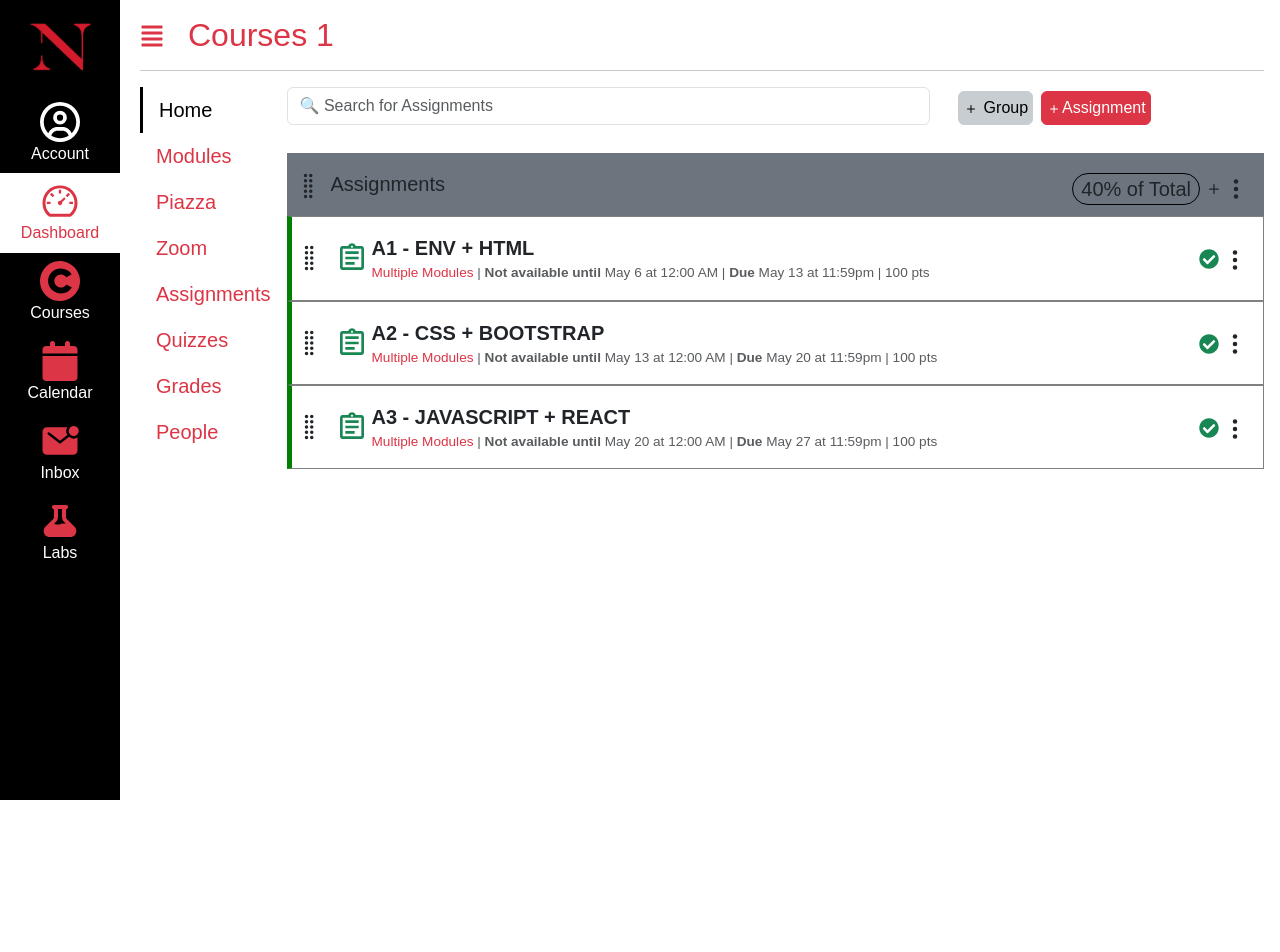
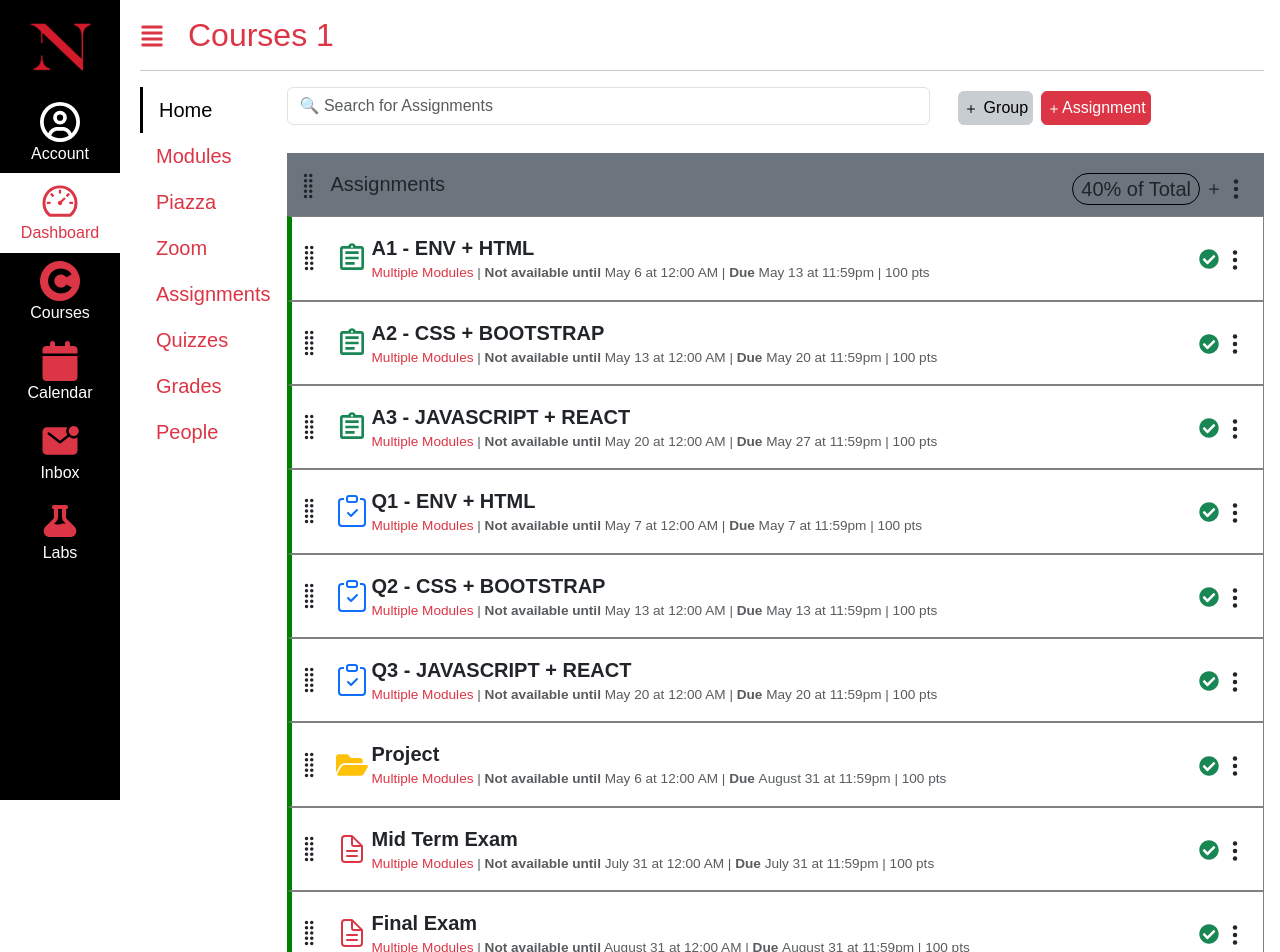
Before and after one commit to theinhumaneme/cs5610-kambaz-fa-25-kalyan-mudumby, a Next.js app: page /Courses/1/Assignments in a window 1280 px wide. Shown: the top 952 px of the page. Before the commit the page ends 800 px from the top, so only its background shows below. Built offline with nearby package versions, Linux system fonts and the light colour scheme.

Commit message:
add quiz project and modules

```diff
--- a/app/(Kambaz)/Courses/[cid]/Assignments/page.tsx
+++ b/app/(Kambaz)/Courses/[cid]/Assignments/page.tsx
@@ -1,10 +1,12 @@
 import Link from "next/link";
 import TopToolBar from "../Modules/TopToolBar";
-import { Container, ListGroup, ListGroupItem } from "react-bootstrap";
+import { ListGroup, ListGroupItem } from "react-bootstrap";
 import { BsGripVertical } from "react-icons/bs";
-import ModuleControlButton from "../Modules/ModuleControlButton";
 import LessonControlButton from "../Modules/LessonControlsButton";
 import { MdOutlineAssignment } from "react-icons/md";
+import { BsClipboardCheck } from "react-icons/bs";
+import { FaFolderOpen } from "react-icons/fa";
+import { IoDocumentTextOutline } from "react-icons/io5";
 import AssignmentControls from "../Modules/AssignmentControls";
 
 export default function Assignments() {
@@ -72,6 +74,114 @@ export default function Assignments() {
               <LessonControlButton />
             </ListGroupItem>
           </Link>
+          <Link
+            href="/Courses/1234/quiz/123"
+            className="wd-quiz-link text-decoration-none"
+          >
+            <ListGroupItem className="wd-lesson p-3 ps-1 d-flex align-items-center">
+              <BsGripVertical className="me-2 fs-3" />
+              <BsClipboardCheck className="text-primary p-1 fs-1" />
+              <div className="flex-grow-1">
+                <div className="fw-bold">Q1 - ENV + HTML</div>
+                <div className="text-muted" style={{ fontSize: "0.85rem" }}>
+                  <span className="text-danger">Multiple Modules</span> |{" "}
+                  <strong>Not available until</strong> May 7 at 12:00 AM |{" "}
+                  <strong>Due </strong> May 7 at 11:59pm | 100 pts
+                </div>
+              </div>
+              <LessonControlButton />
+            </ListGroupItem>
+          </Link>
+          <Link
+            href="/Courses/1234/Quiz/123"
+            className="wd-quiz-link text-decoration-none"
+          >
+            <ListGroupItem className="wd-lesson p-3 ps-1 d-flex align-items-center">
+              <BsGripVertical className="me-2 fs-3" />
+              <BsClipboardCheck className="text-primary p-1 fs-1" />
+              <div className="flex-grow-1">
+                <div className="fw-bold">Q2 - CSS + BOOTSTRAP</div>
+                <div className="text-muted" style={{ fontSize: "0.85rem" }}>
+                  <span className="text-danger">Multiple Modules</span> |{" "}
+                  <strong>Not available until</strong> May 13 at 12:00 AM |{" "}
+                  <strong>Due </strong> May 13 at 11:59pm | 100 pts
+                </div>
+              </div>
+              <LessonControlButton />
+            </ListGroupItem>
+          </Link>
+          <Link
+            href="/Courses/1234/Quiz/123"
+            className="wd-quiz-link text-decoration-none"
+          >
+            <ListGroupItem className="wd-lesson p-3 ps-1 d-flex align-items-center">
+              <BsGripVertical className="me-2 fs-3" />
+              <BsClipboardCheck className="text-primary p-1 fs-1" />
+              <div className="flex-grow-1">
+                <div className="fw-bold">Q3 - JAVASCRIPT + REACT</div>
+                <div className="text-muted" style={{ fontSize: "0.85rem" }}>
+                  <span className="text-danger">Multiple Modules</span> |{" "}
+                  <strong>Not available until</strong> May 20 at 12:00 AM |{" "}
+                  <strong>Due </strong> May 20 at 11:59pm | 100 pts
+                </div>
+              </div>
+              <LessonControlButton />
+            </ListGroupItem>
+          </Link>
+          <Link
+            href="/Courses/1234/Project/123"
+            className="wd-project-link text-decoration-none"
+          >
+            <ListGroupItem className="wd-lesson p-3 ps-1 d-flex align-items-center">
+              <BsGripVertical className="me-2 fs-3" />
+              <FaFolderOpen className="text-warning p-1 fs-1" />
+              <div className="flex-grow-1">
+                <div className="fw-bold">Project</div>
+                <div className="text-muted" style={{ fontSize: "0.85rem" }}>
+                  <span className="text-danger">Multiple Modules</span> |{" "}
+                  <strong>Not available until</strong> May 6 at 12:00 AM |{" "}
+                  <strong>Due </strong> August 31 at 11:59pm | 100 pts
+                </div>
+              </div>
+              <LessonControlButton />
+            </ListGroupItem>
+          </Link>
+          <Link
+            href="/Courses/1234/Exam/123"
+            className="wd-exam-link text-decoration-none"
+          >
+            <ListGroupItem className="wd-lesson p-3 ps-1 d-flex align-items-center">
+              <BsGripVertical className="me-2 fs-3" />
+              <IoDocumentTextOutline className="text-danger p-1 fs-1" />
+              <div className="flex-grow-1">
+                <div className="fw-bold">Mid Term Exam</div>
+                <div className="text-muted" style={{ fontSize: "0.85rem" }}>
+                  <span className="text-danger">Multiple Modules</span> |{" "}
+                  <strong>Not available until</strong> July 31 at 12:00 AM |{" "}
+                  <strong>Due </strong> July 31 at 11:59pm | 100 pts
+                </div>
+              </div>
+              <LessonControlButton />
+            </ListGroupItem>
+          </Link>
+          <Link
+            href="/Courses/1234/Exam/123"
+            className="wd-exam-link text-decoration-none"
+          >
+            <ListGroupItem className="wd-lesson p-3 ps-1 d-flex align-items-center">
+              <BsGripVertical className="me-2 fs-3" />
+              <IoDocumentTextOutline className="text-danger p-1 fs-1" />
+              <div className="flex-grow-1">
+                <div className="fw-bold">Final Exam</div>
+                <div className="text-muted" style={{ fontSize: "0.85rem" }}>
+                  <span className="text-danger">Multiple Modules</span> |{" "}
+                  <strong>Not available until</strong> August 31 at 12:00 AM |{" "}
+                  <strong>Due </strong> August 31 at 11:59pm | 100 pts
+                </div>
+              </div>
+              <LessonControlButton />
+            </ListGroupItem>
+          </Link>
         </ListGroup>
       </ListGroupItem>
     </div>
```
